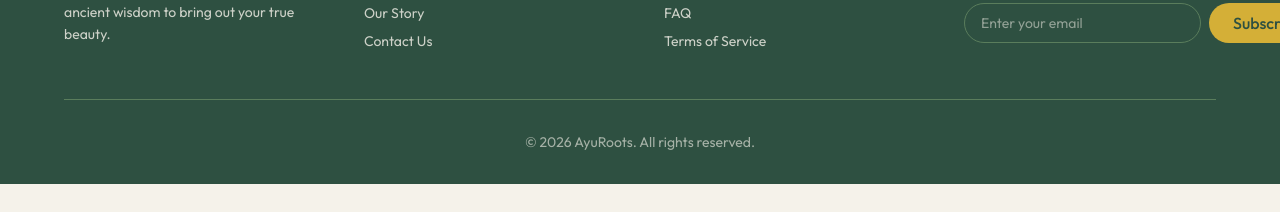
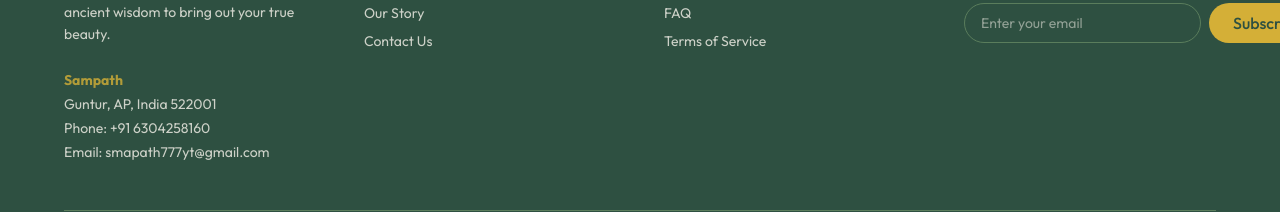
Before and after one commit to sampath39/ayurvedic-hair-care-products, a React app in the folder frontend/: page / in a window 1280 px wide. Shown: the part 2309-2521 px from the top of the page. Before the commit the page ends 2493 px from the top, so only its background shows below. Built offline with nearby package versions, Linux system fonts and the light colour scheme; the HTML template or start-up script is replaced by a standard one; a web font is replaced by a local one.

Commit message:
UI Polish: Update footer and contact page with real contact details

```diff
--- a/frontend/src/components/Footer.jsx
+++ b/frontend/src/components/Footer.jsx
@@ -10,9 +10,15 @@ const Footer = () => {
           <h2 className="text-3xl font-serif font-bold text-gold flex items-center gap-2 mb-4">
             <Leaf size={28} /> AyuRoots
           </h2>
-          <p className="text-sm opacity-80 leading-relaxed">
+          <p className="text-sm opacity-80 leading-relaxed mb-6">
             100% natural, chemical-free Ayurvedic hair care products formulated with ancient wisdom to bring out your true beauty.
           </p>
+          <div className="text-sm opacity-80 space-y-1">
+            <p className="font-bold text-gold">Sampath</p>
+            <p>Guntur, AP, India 522001</p>
+            <p>Phone: +91 6304258160</p>
+            <p>Email: smapath777yt@gmail.com</p>
+          </div>
         </div>
 
         {/* Quick Links */}
--- a/frontend/src/pages/ContactPage.jsx
+++ b/frontend/src/pages/ContactPage.jsx
@@ -19,7 +19,7 @@ const ContactPage = () => {
               </div>
               <div>
                 <h3 className="font-serif text-xl text-ayurveda-green mb-1">Email Us</h3>
-                <p className="text-earthy-brown opacity-80">support@ayuroots.com</p>
+                <p className="text-earthy-brown opacity-80">smapath777yt@gmail.com</p>
                 <p className="text-sm text-earthy-brown opacity-60 mt-1">We aim to respond within 24 hours.</p>
               </div>
             </div>
@@ -30,7 +30,7 @@ const ContactPage = () => {
               </div>
               <div>
                 <h3 className="font-serif text-xl text-ayurveda-green mb-1">Call Us</h3>
-                <p className="text-earthy-brown opacity-80">+91 98765 43210</p>
+                <p className="text-earthy-brown opacity-80">+91 6304258160</p>
                 <p className="text-sm text-earthy-brown opacity-60 mt-1">Mon-Fri, 9:00 AM - 6:00 PM IST</p>
               </div>
             </div>
@@ -42,9 +42,9 @@ const ContactPage = () => {
               <div>
                 <h3 className="font-serif text-xl text-ayurveda-green mb-1">Visit Us</h3>
                 <p className="text-earthy-brown opacity-80 leading-relaxed">
-                  123 Wellness Avenue,<br />
-                  Ayurveda Park, Bandra West,<br />
-                  Mumbai, Maharashtra 400050
+                  Sampath<br />
+                  Guntur, AP<br />
+                  India 522001
                 </p>
               </div>
             </div>
```
